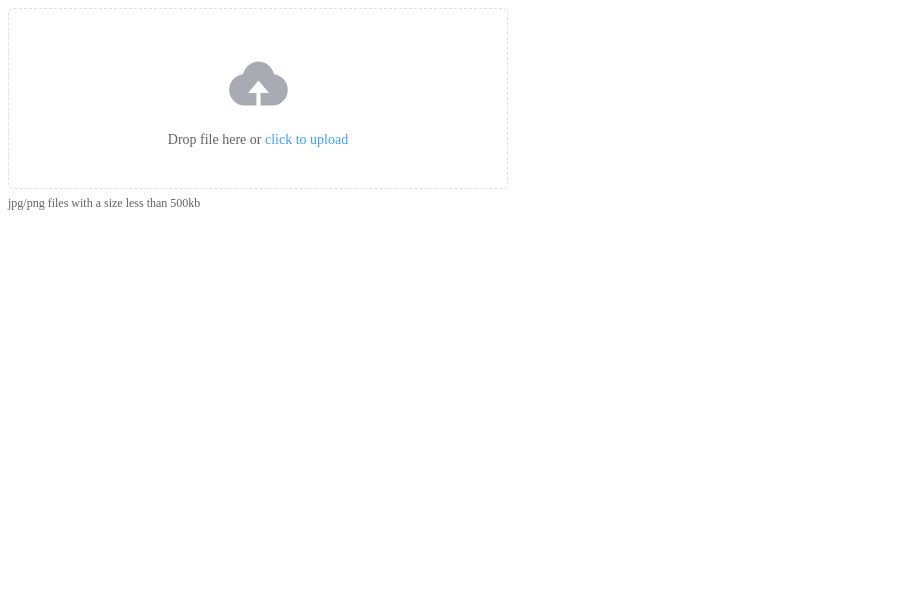
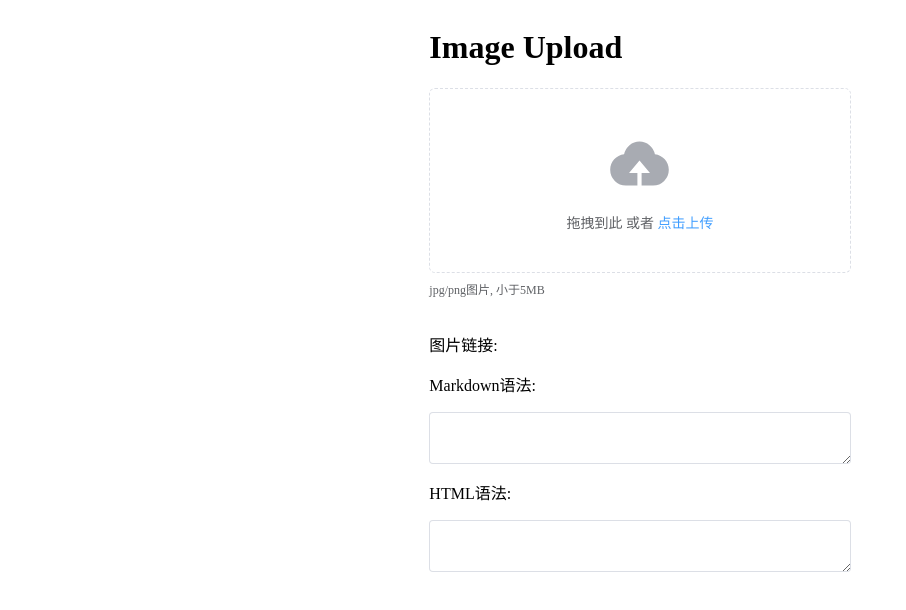
Before and after one commit to Abolesonike/ImgesLand-Vue, a Vue app: page / in a window 1280 px wide. Shown: the top 610 px of the page, without its empty margins (0-906 px from the left). Built offline with nearby package versions, Linux system fonts and the light colour scheme.

Commit message:
上传完成后结果

```diff
--- a/src/App.vue
+++ b/src/App.vue
@@ -4,7 +4,7 @@ import FileUpload from './components/FileUpload.vue'
 
 <template>
 
-  <div style="width: 500px;height: 500px">
+  <div>
     <FileUpload />
   </div>
 
--- a/src/components/FileUpload.vue
+++ b/src/components/FileUpload.vue
@@ -1,29 +1,67 @@
 <template>
-  <el-upload
-      class="upload-demo"
-      drag
-      action="http://123.60.154.22:8080/image/upload"
-      name="image"
-      multiple
-      :on-success="uploadSuccess"
-  >
+  <el-row>
+    <el-col :span="8"></el-col>
+    <el-col :span="8">
+      <div>
+        <h1>Image Upload</h1>
+      </div>
+    </el-col>
+    <el-col :span="8"></el-col>
+  </el-row>
+
+  <el-row>
+    <el-col :span="8"></el-col>
+    <el-col :span="8">
+      <el-upload class="upload-demo" drag action="http://123.60.154.22:8080/image/upload" name="image" :limit="1"
+      :show-file-list="false"
+        :multiple="false" :before-upload="beforeAvatarUpload" :on-success="uploadSuccess">
         <el-icon class="el-icon--upload"><upload-filled /></el-icon>
         <div class="el-upload__text">
-      Drop file here or <em>click to upload</em>
+          拖拽到此 或者 <em>点击上传</em>
         </div>
         <template #tip>
           <div class="el-upload__tip">
-        jpg/png files with a size less than 500kb
+            jpg/png图片, 小于5MB
           </div>
         </template>
       </el-upload>
+    </el-col>
+    <el-col :span="8"> </el-col>
+  </el-row>
+  <br>
+  <el-row>
+    <el-col :span="8"></el-col>
+    <el-col :span="8">
       <div>
-    <a :href="fileUrl" target="_blank">{{ fileUrl }}</a>
+        <p>图片链接: <el-link :href="fileUrl" type="primary" target="_blank">{{ fileUrl }}</el-link></p>
       </div>
+      <div>
+        <p>Markdown语法: </p>
+        <el-input
+          v-model="markDown"
+          :rows="2"
+          type="textarea"
+          placeholder=""
+        />
+      </div>
+      <div>
+        <p>HTML语法: </p>
+        <el-input
+          v-model="html"
+          :rows="2"
+          type="textarea"
+          placeholder=""
+        />
+      </div>
+    </el-col>
+    <el-col :span="8"></el-col>
+  </el-row>
+
 </template>
 
 <script setup>
 import { UploadFilled } from '@element-plus/icons-vue'
+import { ElMessage } from 'element-plus'
 </script>
 
 <script>
@@ -31,18 +69,33 @@ export default {
   name: "FileUpload",
   data() {
     return {
-      fileUrl: ""
+      fileUrl: "",
+      markDown: "",
+      html: "",
     }
   },
   methods: {
+    beforeAvatarUpload(rawFile) {
+      console.log(rawFile.type)
+      if (rawFile.type !== 'image/jpeg' && rawFile.type !== 'image/png') {
+        ElMessage.error('图片格式错误!')
+        return false
+      }
+      if (rawFile.size / 1024 / 1024 > 5) {
+        ElMessage.error('图片大小超过 5MB!')
+        return false
+      }
+      return true
+    },
     //上传文件成功
-    uploadSuccess (response) {
+    uploadSuccess(response) {
+      ElMessage.success('上传成功！')
       this.fileUrl = "http://123.60.154.22:8080/" + response.message
+      this.markDown = "![图片alt](" + this.fileUrl + "  \"图片title\")"
+      this.html = "<img src=\"" + this.fileUrl + "\" alt=\"图片alt\" title=\"图片title\">"
     }
   }
 }
 </script>
 
-<style scoped>
-
-</style>
+<style scoped></style>
```
Lines whose indentation alone changed are shown as unchanged.
